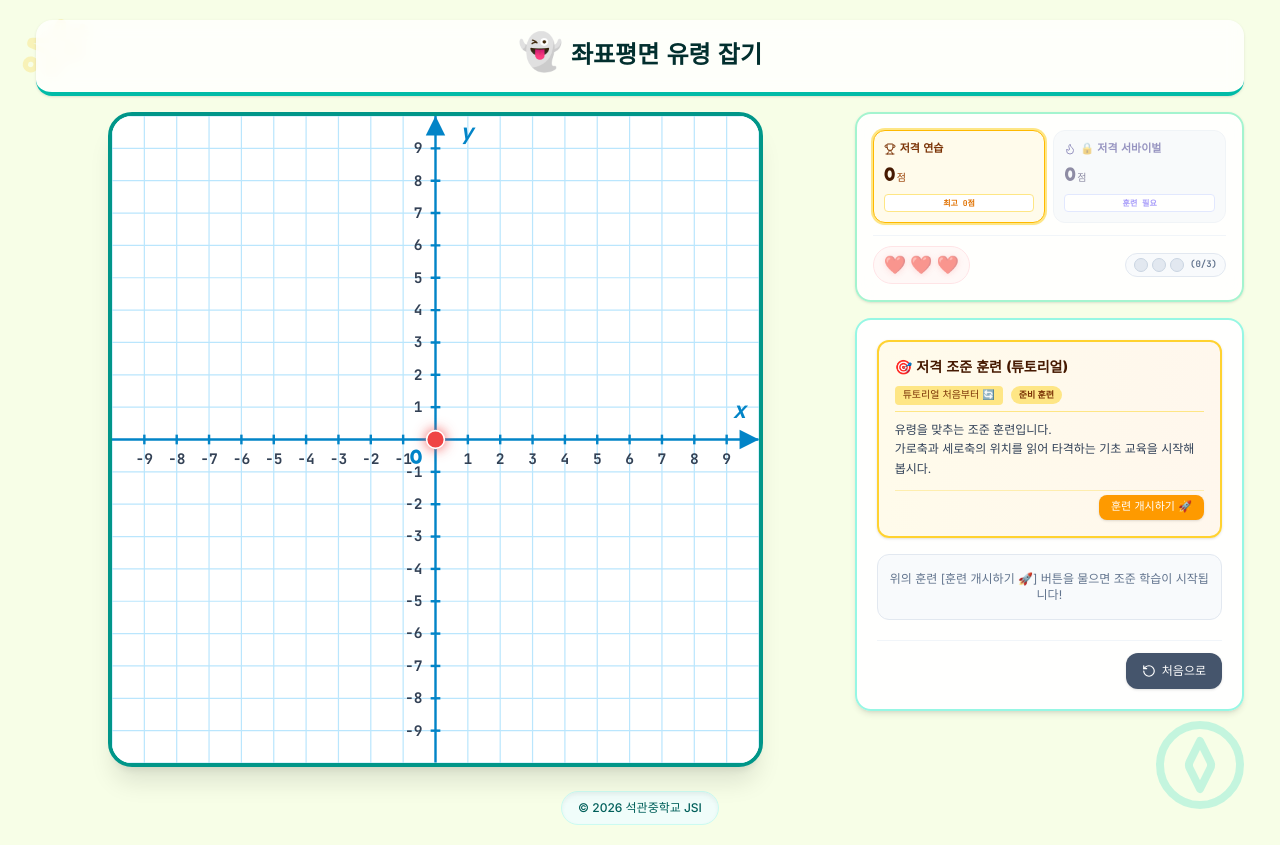
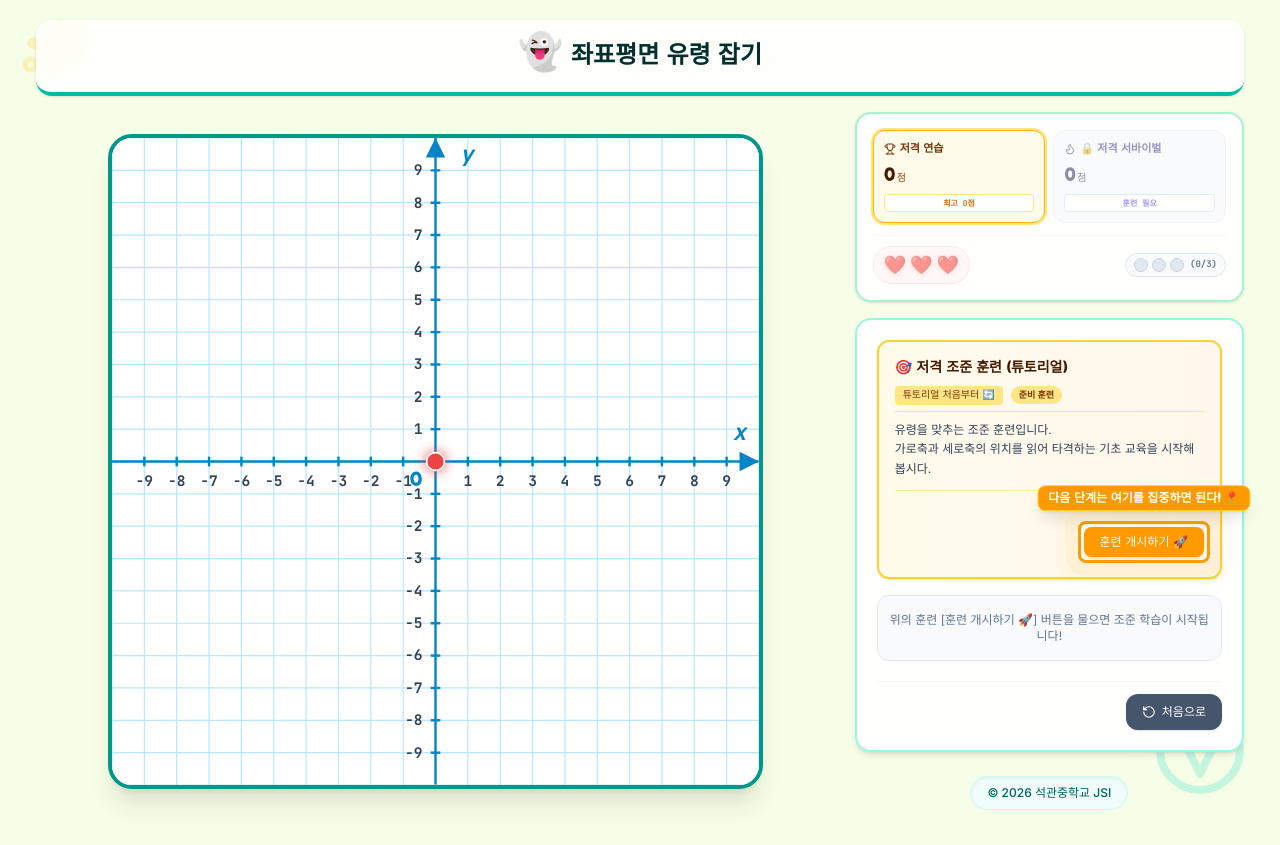
Before and after one commit to J-SangIl/4-1-Ghosthunt, a React (Vite) app: page / in a window 1280 px wide. Both pictures are taken after a click on the button "🔄 저격 조준 훈련(튜토리얼) 다시 진행". Built offline with nearby package versions, Linux system fonts and the light colour scheme; a web font is replaced by a local one.

Commit message:
feat: add interactive tutorial guide indicators
- Introduce animated focus-glowing-ring for UI guidance
- Add contextual tutorial highlights in game controls
- Restructure footer visibility to display only on lobby screen

```diff
--- a/src/App.tsx
+++ b/src/App.tsx
@@ -1528,15 +1528,24 @@ export default function App() {
                 onSetupSweeperStep={setupSweeperTutorialStep}
               />
 
+              {/* Gameplay Screen footer at the bottom of the right side column */}
+              <div className="text-center mt-2 flex justify-center">
+                <footer className="text-center text-xs text-teal-800 font-medium bg-teal-50 px-4 py-2 rounded-full border border-teal-100 shadow-inner w-fit">
+                  © 2026 석관중학교 JSI
+                </footer>
+              </div>
+
             </div>
 
           </div>
         )}
 
-        {/* Informative footer */}
-        <footer className="text-center text-xs text-teal-800 mt-2 font-medium bg-teal-50 inline-block mx-auto px-4 py-2 rounded-full border border-teal-100 shadow-inner">
-          © 2026 석관중학교 JSI
-        </footer>
+        {/* Informative footer for lobby screen only */}
+        {gameStatus === 'idle' && (
+          <footer className="text-center text-xs text-teal-800 mt-2 font-medium bg-teal-50 inline-block mx-auto px-4 py-2 rounded-full border border-teal-100 shadow-inner">
+            © 2026 석관중학교 JSI
+          </footer>
+        )}
       </div>
 
       {showConfirmModal && pendingMode && (
--- a/src/components/GameControls.tsx
+++ b/src/components/GameControls.tsx
@@ -1,6 +1,14 @@
 import React, { useRef, useEffect } from 'react';
 import { Play, RotateCcw, AlertCircle, Crosshair, HelpCircle, Flame } from 'lucide-react';
 import { GameMode, GameStatus, MissionCondition, ConditionTargetPoint } from '../types';
+
+function FocusGuideIndicator({ text = "다음 단계는 여기를 집중하면 된다! 📍" }: { text?: string }) {
+  return (
+    <div className="absolute -top-9 left-1/2 -translate-x-1/2 bg-amber-500 text-white font-jua px-2.5 py-1 rounded-lg shadow-lg border border-amber-300 font-bold whitespace-nowrap animate-bounce flex items-center gap-1 z-30 text-[10px] sm:text-xs">
+      <span>{text}</span>
+    </div>
+  );
+}
 
 interface GameControlsProps {
   inputValue: string;
@@ -158,22 +166,28 @@ export default function GameControls({
 
           <div className="flex gap-2 justify-end pt-1 border-t border-amber-200/60 mt-1">
             {activeTutorialMode === 'sniper' && tutorialStep === 0 && (
+              <div className="relative inline-block mt-8 mb-1">
+                <FocusGuideIndicator text="다음 단계는 여기를 집중하면 된다! 📍" />
                 <button
                   type="button"
                   onClick={() => onSetupSniperStep?.(1)}
-                className="px-3 py-1 font-jua text-[11px] bg-amber-500 hover:bg-amber-600 text-white rounded-lg cursor-pointer transition-all shadow-sm"
+                  className="px-4 py-1.5 font-jua text-[12px] bg-amber-500 hover:bg-amber-600 text-white rounded-lg cursor-pointer transition-all shadow-sm tutorial-focus-glow"
                 >
                   훈련 개시하기 🚀
                 </button>
+              </div>
             )}
             {activeTutorialMode === 'sweeper' && tutorialStep === 0 && (
+              <div className="relative inline-block mt-8 mb-1">
+                <FocusGuideIndicator text="다음 단계는 여기를 집중하면 된다! 📍" />
                 <button
                   type="button"
                   onClick={() => onSetupSweeperStep?.(1)}
-                className="px-3 py-1 font-jua text-[11px] bg-amber-500 hover:bg-amber-600 text-white rounded-lg cursor-pointer transition-all shadow-sm"
+                  className="px-4 py-1.5 font-jua text-[12px] bg-amber-500 hover:bg-amber-600 text-white rounded-lg cursor-pointer transition-all shadow-sm tutorial-focus-glow"
                 >
                   훈련 개시하기 🚀
                 </button>
+              </div>
             )}
           </div>
         </div>
@@ -221,6 +235,10 @@ export default function GameControls({
 
           {/* Condition mode action firing button */}
           {conditionGameState === 'revealed' ? (
+            <div className={`relative w-full ${activeTutorialMode === 'sweeper' && tutorialStep && tutorialStep > 0 ? 'tutorial-focus-glow rounded-xl mt-8' : ''}`}>
+              {activeTutorialMode === 'sweeper' && tutorialStep && tutorialStep > 0 && (
+                <FocusGuideIndicator text="다음 단계는 여기를 집중하면 된다! 📍" />
+              )}
               <button
                 onClick={() => onConditionNext?.()}
                 className={`w-full py-3.5 bg-gradient-to-r ${
@@ -235,8 +253,13 @@ export default function GameControls({
                     : '다음 작전지로 이동 ➡️'}
                 </span>
               </button>
+            </div>
           ) : (
             <div className="flex flex-col gap-2">
+              <div className={`relative w-full ${activeTutorialMode === 'sweeper' && tutorialStep && tutorialStep > 0 && conditionGameState === 'selecting' && selectedCount > 0 ? 'tutorial-focus-glow rounded-xl mt-8' : ''}`}>
+                {activeTutorialMode === 'sweeper' && tutorialStep && tutorialStep > 0 && conditionGameState === 'selecting' && selectedCount > 0 && (
+                  <FocusGuideIndicator text="다음 단계는 여기를 집중하면 된다! 📍" />
+                )}
                 <button
                   onClick={() => onConditionFire?.()}
                   disabled={gameStatus !== 'playing' || conditionGameState !== 'selecting' || selectedCount === 0}
@@ -249,6 +272,7 @@ export default function GameControls({
                       : `미사일 폭격! (${selectedCount}개 선택됨)`}
                   </span>
                 </button>
+              </div>
 
               {/* 다른 문제 버튼 (연습 모드 전용) */}
               {currentMode === 'condition_practice' && conditionGameState === 'selecting' && (
@@ -278,6 +302,10 @@ export default function GameControls({
               <span className="text-5xl md:text-6xl text-teal-600/90 font-extrabold select-none tracking-tight font-gaegu">(</span>
 
               {/* Real Text Input */}
+              <div className={`relative ${activeTutorialMode === 'sniper' && tutorialStep && tutorialStep > 0 ? 'tutorial-focus-glow rounded-xl mt-6' : ''}`}>
+                {activeTutorialMode === 'sniper' && tutorialStep && tutorialStep > 0 && (
+                  <FocusGuideIndicator text="다음 단계는 여기를 집중하면 된다! 📍" />
+                )}
                 <input
                   ref={inputRef}
                   type="text"
@@ -285,10 +313,11 @@ export default function GameControls({
                   onChange={handleTextChange}
                   onKeyDown={handleKeyDown}
                   disabled={gameStatus !== 'playing'}
-                placeholder="예: 3, -4"
+                  placeholder=""
                   className="text-center w-40 sm:w-52 h-14 bg-white disabled:bg-slate-100 text-teal-950 font-mono text-xl sm:text-2xl font-extrabold border-2 border-teal-300 rounded-xl focus:outline-none focus:ring-4 focus:ring-teal-200 focus:border-teal-500 shadow-inner px-2 tracking-wide placeholder:text-slate-300 transition-all"
                   id="coordinate-shooting-input"
                 />
+              </div>
 
               {/* Giant Right bracket */}
               <span className="text-5xl md:text-6xl text-teal-600/90 font-extrabold select-none tracking-tight font-gaegu">)</span>
--- a/src/index.css
+++ b/src/index.css
@@ -25,3 +25,31 @@
 .shake-animation {
   animation: shake 0.4s ease-in-out;
 }
+
+/* Glowing/Beacon highlight effect for interactive guide */
+@keyframes focus-glowing-ring {
+  0% {
+    box-shadow: 0 0 0 0 rgba(245, 158, 11, 0.8), 0 0 0 0 rgba(245, 158, 11, 0.4);
+  }
+  70% {
+    box-shadow: 0 0 0 14px rgba(245, 158, 11, 0), 0 0 0 24px rgba(245, 158, 11, 0);
+  }
+  100% {
+    box-shadow: 0 0 0 0 rgba(245, 158, 11, 0), 0 0 0 0 rgba(245, 158, 11, 0);
+  }
+}
+
+.tutorial-focus-glow {
+  position: relative;
+}
+
+.tutorial-focus-glow::after {
+  content: '';
+  position: absolute;
+  inset: -6px;
+  border-radius: inherit;
+  border: 3px solid #f59e0b; /* Amber-500 */
+  pointer-events: none;
+  animation: focus-glowing-ring 2s cubic-bezier(0.25, 0, 0, 1) infinite;
+  z-index: 10;
+}
```
Lines whose indentation alone changed are shown as unchanged.
